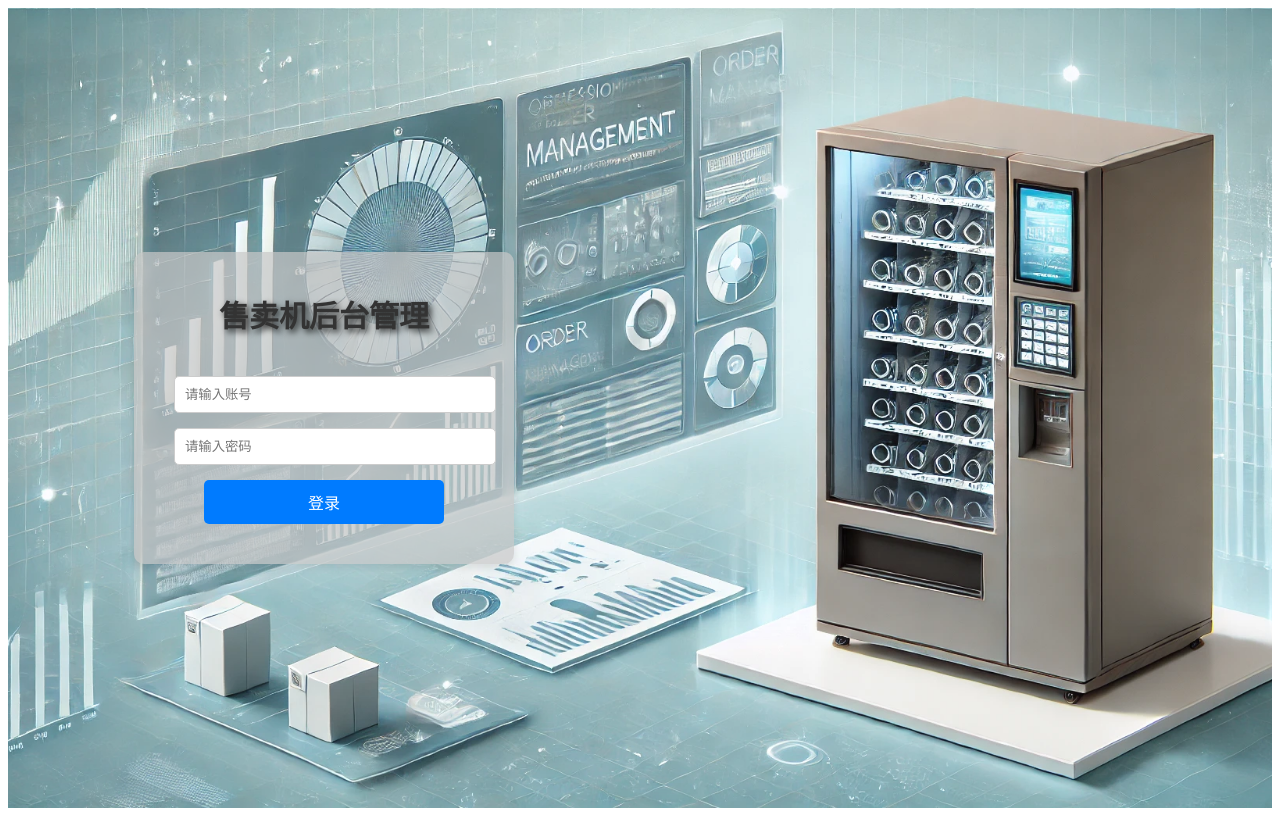
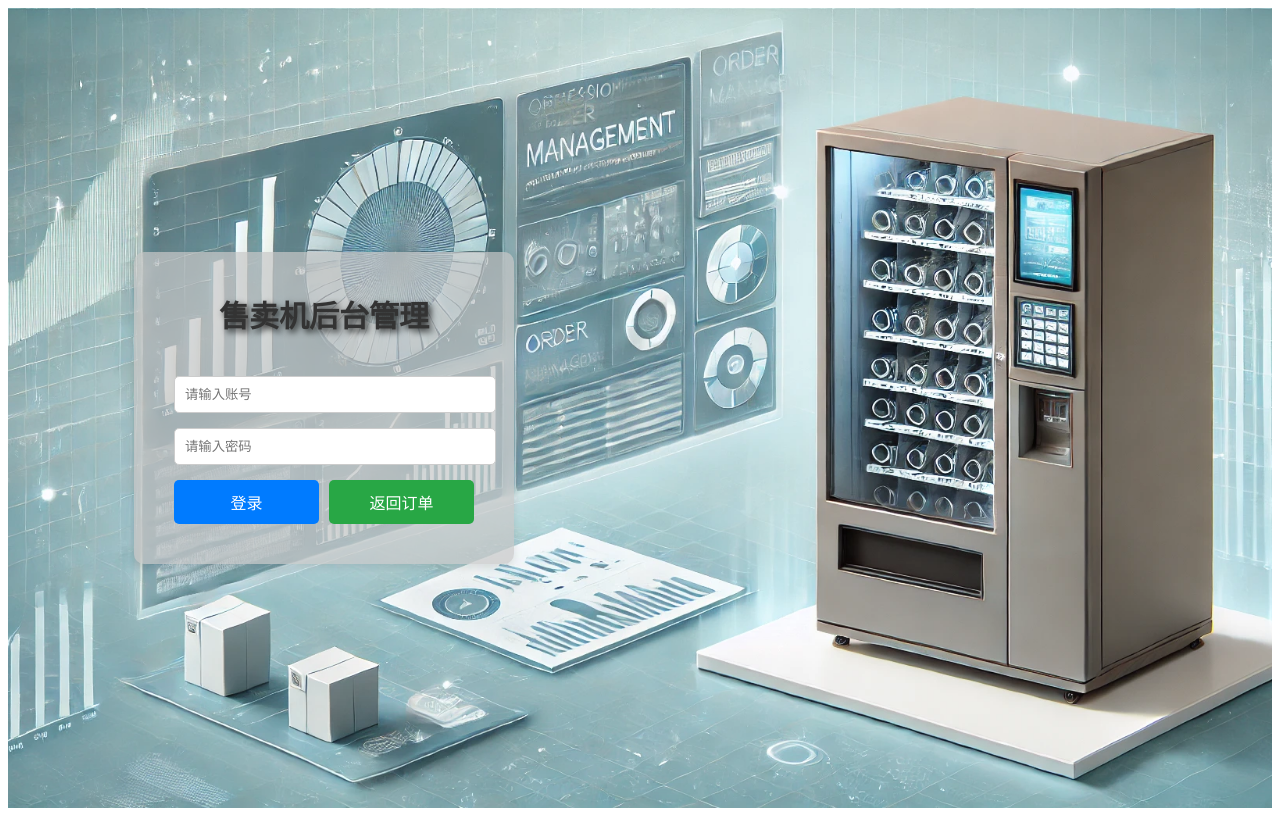
Before and after one commit to wskvfhprrk/nrt2, a Vue app in the folder web/: page /login in a window 1280 px wide. Built offline with nearby package versions, Linux system fonts and the light colour scheme.

Commit message:
feat(login): add return to order button next to login button
- Added new '返回订单' button with green styling
- Implemented navigation to OrderPage
- Added flex layout for button grouping

```diff
--- a/web/src/components/Login.vue
+++ b/web/src/components/Login.vue
@@ -10,7 +10,10 @@
         <div class="form-group">
           <input type="password" v-model="password" placeholder="请输入密码" required/>
         </div>
-        <button type="submit" class="login-button">登录</button>
+        <div class="button-group">
+          <button type="submit" class="login-button">登录</button>
+          <button type="button" class="order-button" @click="returnToOrder">返回订单</button>
+        </div>
       </form>
       <el-alert
           v-if="showAlert"
@@ -38,6 +41,10 @@ export default {
     };
   },
   methods: {
+    returnToOrder() {
+      this.$router.push({name: 'OrderPage'});
+    },
+
     async submitForm() {
       try {
         // 发送 POST 请求到后端 API
@@ -146,6 +153,26 @@ export default {
 .login-button:hover {
   background-color: #0056b3;
 }
+
+.button-group {
+  display: flex;
+  gap: 10px;
+}
+
+.order-button {
+  width: 80%;
+  padding: 10px;
+  background-color: #28a745;
+  color: white;
+  border: none;
+  border-radius: 5px;
+  cursor: pointer;
+  font-size: 16px;
+}
+
+.order-button:hover {
+  background-color: #218838;
+}
 .el-alert.is-center {
   margin-top: 10px;
 }
```
